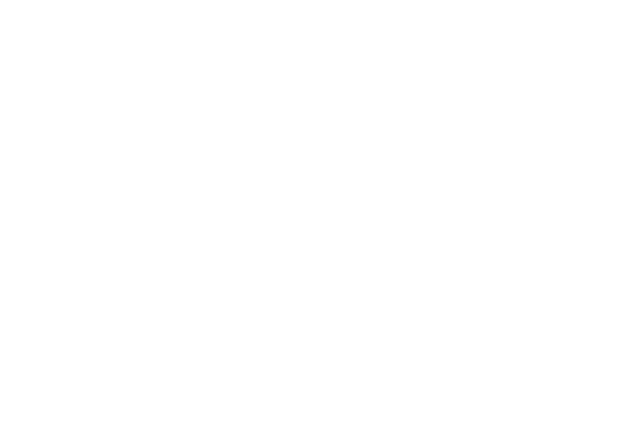
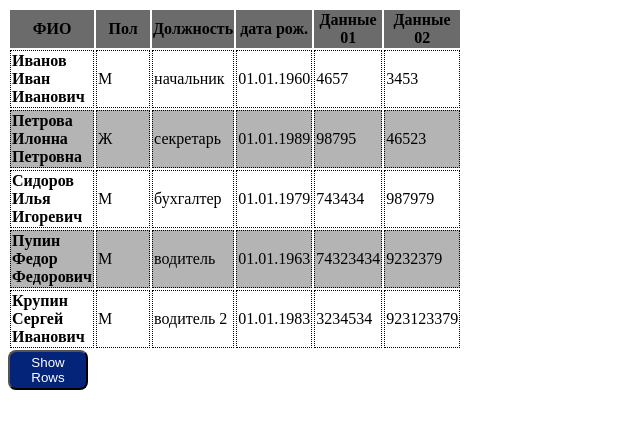
Before and after one commit to DimaBrikach/DimaBrikach, a plain HTML site: page jQuery/index.html in a window 1280 px wide. Shown: the whole page, without its empty margins (0-640 px from the left). Drawn offline with nearby package versions, Linux system fonts and the light colour scheme.

Commit message:
add jquery simple homework

```diff
--- a/jQuery/index.html
+++ b/jQuery/index.html
@@ -0,0 +1,77 @@
+<html lang="en">
+<head>
+    <meta charset="UTF-8">
+    <meta http-equiv="X-UA-Compatible" content="IE=edge">
+    <meta name="viewport" content="width=device-width, initial-scale=1.0">
+    <link rel="stylesheet" href="main.css">
+    <link rel="stylesheet" href="../HW-CSS-4/main.css">
+    <title>Document</title>
+</head>
+<body>
+    <table>
+        <tr>
+            <th>ФИО</th>
+            <th>Пол</th>
+            <th>Должность</th>
+            <th>дата рож.</th>
+            <th>Данные 01</th>
+            <th>Данные 02</th>
+        </tr>
+        <tr>
+            <td>Иванов Иван Иванович</td>
+            <td>М</td>
+            <td>начальник</td>
+            <td>01.01.1960</td>
+            <td>4657</td>
+            <td>3453</td>
+        </tr>
+        <tr>
+            <td>Петрова Илонна Петровна</td>
+            <td>Ж</td>
+            <td>секретарь</td>
+            <td>01.01.1989</td>
+            <td>98795</td>
+            <td>46523</td>
+        </tr>
+        <tr>
+            <td>Сидоров Илья Игоревич</td>
+            <td>М</td>
+            <td>бухгалтер</td>
+            <td>01.01.1979</td>
+            <td>743434</td>
+            <td>987979</td>
+        </tr>
+        <tr>
+            <td>Пупин Федор Федорович</td>
+            <td>М</td>
+            <td>водитель</td>
+            <td>01.01.1963</td>
+            <td>74323434</td>
+            <td>9232379</td>
+        </tr>
+        <tr>
+            <td>Крупин Сергей Иванович</td>
+            <td>М</td>
+            <td>водитель 2</td>
+            <td>01.01.1983</td>
+            <td>3234534</td>
+            <td>923123379</td>
+        </tr>
+</table>
+    <button id="reset" type="reset">Show Rows</button>
+    <script
+  src="https://code.jquery.com/jquery-3.6.0.min.js"
+  integrity="sha256-/xUj+3OJU5yExlq6GSYGSHk7tPXikynS7ogEvDej/m4="
+  crossorigin="anonymous"></script>
+  <script>
+      $(document).ready(function(){
+  $("tr").click(function(){
+    $(this).hide();
+  });
+  $("#reset").click(function(){
+    $("tr").show();
+  });
+});
+  </script>
+</body>
+</html>
--- a/jQuery/main.css
+++ b/jQuery/main.css
@@ -1,3 +1,12 @@
 td {
     border: 1px solid red;
+    height: 50px;
+    width: 50px;
 }
+button {
+    height: 40px;
+    width: 80px;
+    background-color: rgb(4, 36, 122);
+    color: white;
+    border-radius: 8px;
+}
```
